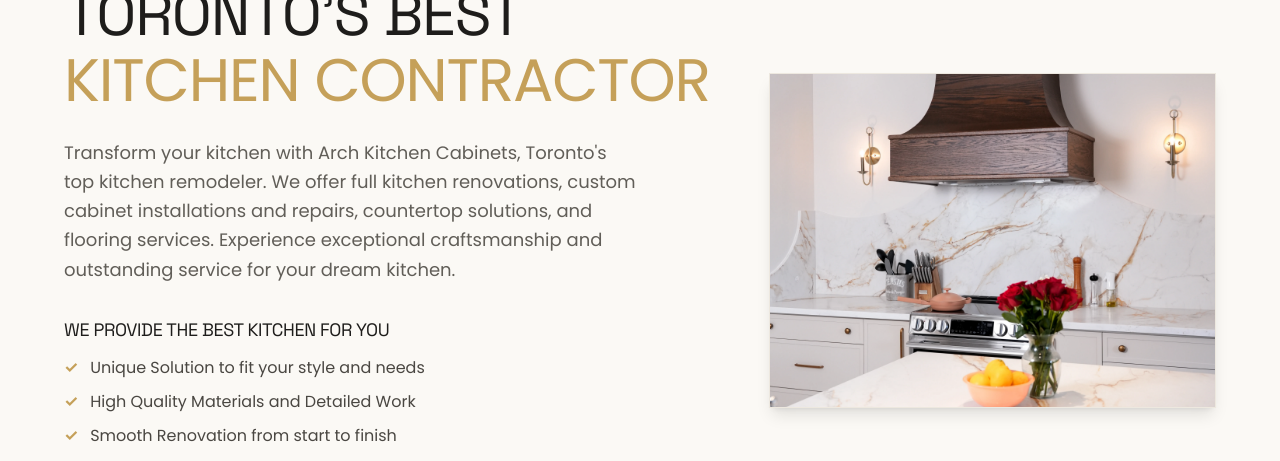
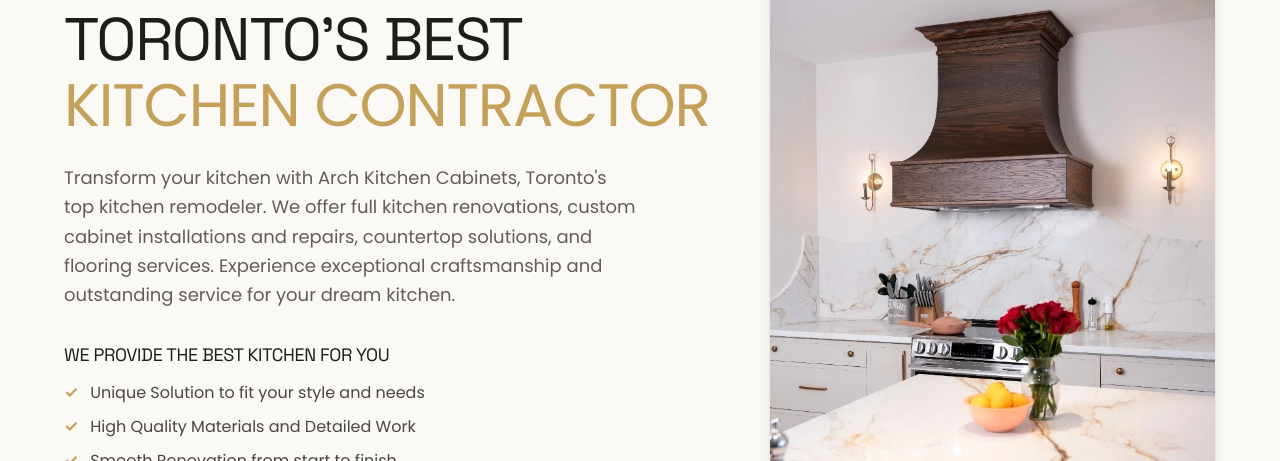
Before and after one commit to ahal0309/arch-kitchen, a Next.js app: page / in a window 1280 px wide. Shown: the part 897-1358 px from the top of the page. Built offline with nearby package versions, Linux system fonts and the light colour scheme; a web font is replaced by a local one.

Commit message:
Adjust Toronto Contractor section frame to 2:3 ratio to display uncropped original photo

```diff
--- a/src/app/page.tsx
+++ b/src/app/page.tsx
@@ -296,15 +296,22 @@ export default function HomePage() {
       <section className="relative flex flex-col justify-start pt-0 pb-3 sm:pb-8 px-3 sm:px-6 lg:px-12 overflow-hidden">
         <div className="max-w-[1440px] w-full mx-auto flex-1 flex flex-col justify-start">
           {/* 3-Panel Architectural Photography Strip:
-              - Mobile: aspect-[2/3] for each portrait frame or aspect-[3/4.5] so each photo is shown completely in true proportion
-              - Desktop (md+): aspect-[2/3] (0.667) exactly matching the 682x1024 / 4672x7008 original photography ratio
+              - Mobile: 3 stacked panels with aspect-[16/6.6] and gap-2 so all 3 fit effortlessly in 1 single viewport fold
+              - Desktop (md+): expanded aspect-[3/4.2] / aspect-[3/4.4] for high-impact hero presence
           */}
-          <div className="grid grid-cols-1 md:grid-cols-3 gap-3 sm:gap-4 md:gap-5 lg:gap-6 w-full">
+          <div className="grid grid-cols-1 md:grid-cols-3 gap-2 sm:gap-3 md:gap-5 lg:gap-6 w-full">
             {[0, 1, 2].map((slotIdx) => {
+              const kenBurnsClass =
+                slotIdx === 0
+                  ? "ken-burns-1"
+                  : slotIdx === 1
+                    ? "ken-burns-2"
+                    : "ken-burns-3";
+
               return (
                 <div
                   key={slotIdx}
-                  className="relative w-full aspect-[2/3] rounded-[4px] md:rounded-sm overflow-hidden bg-[#fbf9f5] select-none shadow-[0_4px_24px_rgba(0,0,0,0.04)]"
+                  className="relative w-full aspect-[16/6.6] sm:aspect-[16/8] md:aspect-[3/4.2] lg:aspect-[3/4.4] rounded-[4px] md:rounded-sm overflow-hidden bg-[#fbf9f5] select-none shadow-[0_4px_24px_rgba(0,0,0,0.04)]"
                 >
                   {heroSlideSets.map((set, setIdx) => {
                     const isActive = setIdx === activeSetIndex;
@@ -320,7 +327,8 @@ export default function HomePage() {
                           transitionTimingFunction: "cubic-bezier(0.42, 0, 0.58, 1)",
                         }}
                       >
-                        <div className="relative w-full h-full">
+                        {/* Ken Burns continuous subtle pan/zoom motion container */}
+                        <div className={`relative w-full h-full ${kenBurnsClass}`}>
                           <Image
                             src={set[slotIdx]}
                             alt={`Arch Kitchen Architectural Showcase ${slotIdx + 1}`}
@@ -328,7 +336,7 @@ export default function HomePage() {
                             priority={setIdx === 0}
                             quality={100}
                             sizes="(max-width: 768px) 100vw, (max-width: 1200px) 50vw, 33vw"
-                            className="object-cover object-center"
+                            className="object-cover object-center scale-[1.04]"
                           />
                         </div>
                       </div>
@@ -398,14 +406,14 @@ export default function HomePage() {
             </div>
 
             {/* Inset Curated Interior Preview Box */}
-            <div className="lg:col-span-5 relative">
-              <div className="relative rounded-none overflow-hidden shadow-lg border border-[#ede8df] bg-[#fbf9f5] aspect-[4/3] group">
+            <div className="lg:col-span-5 relative flex justify-center lg:justify-end">
+              <div className="relative w-full max-w-[460px] rounded-2xl overflow-hidden shadow-lg border border-[#ede8df] bg-[#fbf9f5] aspect-[2/3] group">
                 <Image
-                  src="/arch_kitchen/_DSC2189.webp"
+                  src="/arch_kitchen/IMG_3159.webp"
                   alt="Arch Kitchens Architectural Interior"
                   fill
                   sizes="(max-width: 1024px) 100vw, 40vw"
-                  className="object-cover object-center scale-[1.02] group-hover:scale-105 transition-transform duration-700"
+                  className="object-cover object-center group-hover:scale-105 transition-transform duration-700"
                 />
               </div>
             </div>
```
Also changed, not shown: public/arch_kitchen/_DSC2189.webp.
